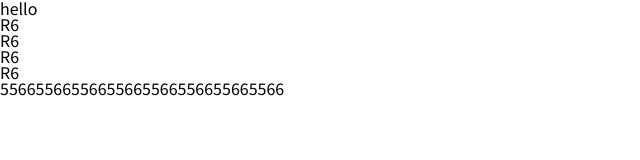
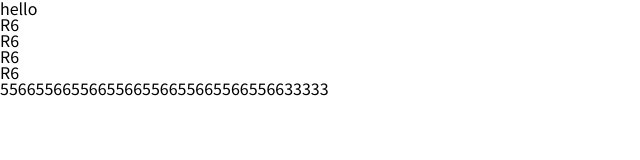
Before and after one commit to sherry9236/week3-4, a website built with Vite: page pages/search.html in a window 1280 px wide. Shown: the full height of the page, 0-640 px from the left. Built offline with nearby package versions, Linux system fonts and the light colour scheme.

Commit message:
Revert "Merge branch 'main' of https://github.com/sherry9236/week3-4"
This reverts commit 528153c3428e92dd926cd1fcdfa096856f4c17db, reversing
changes made to 26d64ceaeef09360f62657b951bc3974737789ab.

```diff
--- a/pages/search.html
+++ b/pages/search.html
@@ -13,7 +13,7 @@
     <h1>R6</h1>
     <h1>R6</h1>
     <h1>R6</h1>
-    <h2>55665566556655665566556655665566</h2>
+    <h2>5566556655665566556655665566556633333</h2>
 </body>
 
 </html>
```
